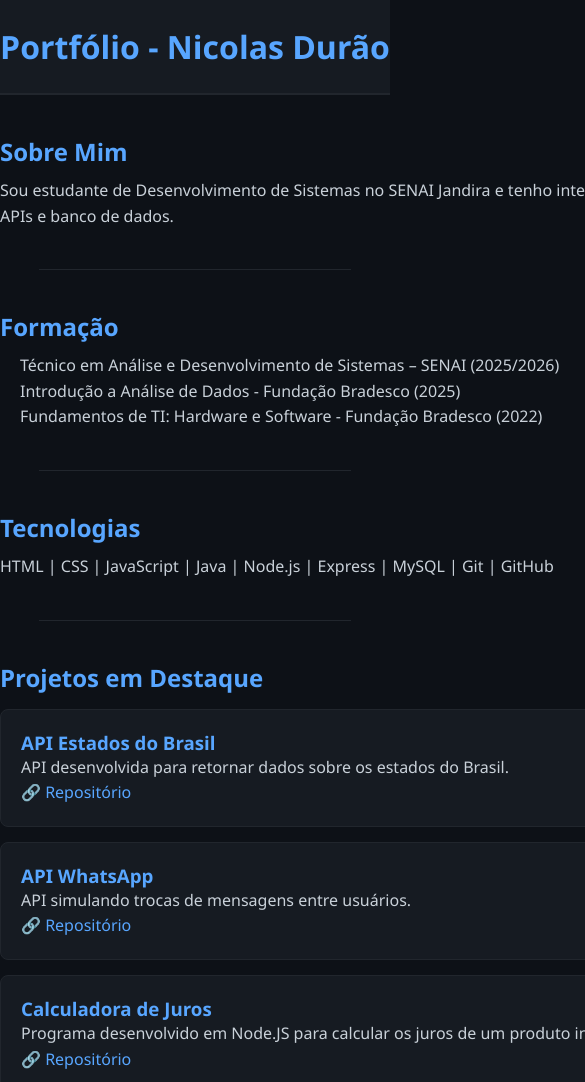
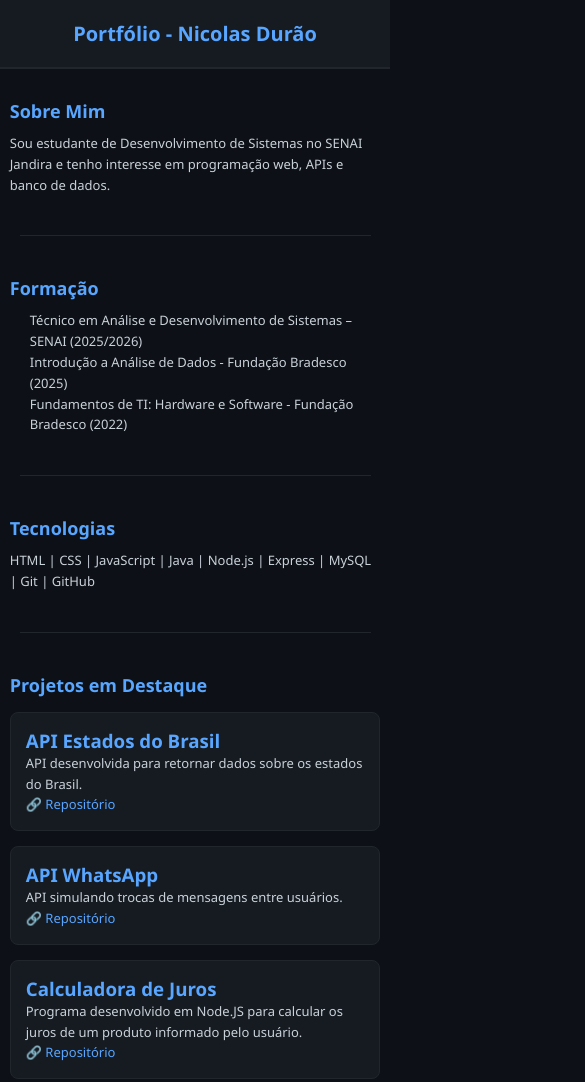
Before and after one commit to nicolas16-sd/portfolio_psof, a plain HTML site: page index.html in a window 390 px wide. Shown: the top 1082 px of the page, 585 px wide, since content can reach past the window. Drawn offline with Linux system fonts and the light colour scheme.

Commit message:
Adicionando responsividade

```diff
--- a/style.css
+++ b/style.css
@@ -87,3 +87,71 @@
     margin-top: 50px;
     border-top: 2px solid #21262d;
   }
+
+@media (max-width: 900px) {
+  section {
+    width: 90%;
+  }
+
+  header h1 {
+    font-size: 28px;
+  }
+
+  h2 {
+    font-size: 22px;
+  }
+
+  p, li {
+    font-size: 15px;
+  }
+}
+
+@media (max-width: 600px) {
+  header {
+    padding: 20px 0;
+  }
+
+  header h1 {
+    font-size: 24px;
+  }
+
+  section {
+    width: 95%;
+    margin: 30px auto;
+  }
+
+  .projeto {
+    padding: 15px;
+  }
+
+  h2 {
+    font-size: 20px;
+  }
+
+  p, li {
+    font-size: 14px;
+  }
+
+  hr {
+    width: 90%;
+  }
+}
+
+@media (max-width: 400px) {
+  header h1 {
+    font-size: 20px;
+  }
+
+  h2 {
+    font-size: 18px;
+  }
+
+  p, li {
+    font-size: 13px;
+  }
+
+  footer {
+    font-size: 13px;
+    padding: 15px;
+  }
+}
```
